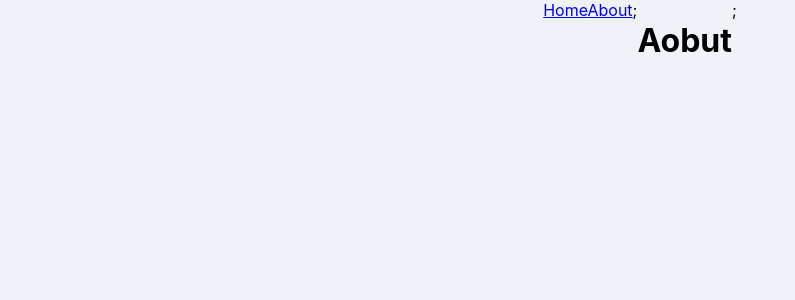
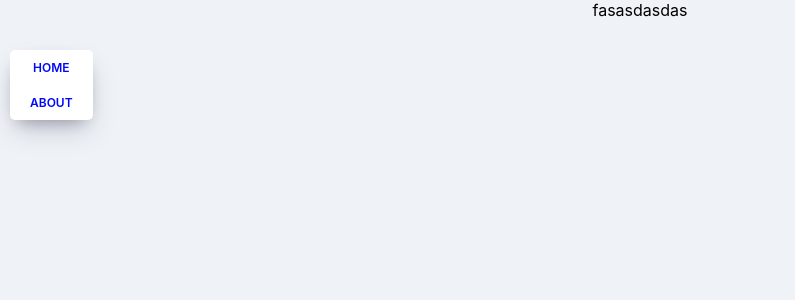
Before and after one commit to jjunnnys/movie-app, a React (Create React App) app: page /#/about in a window 1280 px wide. Shown: the top 300 px of the page, without its empty margins (0-795 px from the left). Built offline with nearby package versions, Linux system fonts and the light colour scheme.

Commit message:
#6.4 Redirecting

```diff
--- a/src/App.js
+++ b/src/App.js
@@ -3,13 +3,15 @@ import { Route } from 'react-router-dom';
 import Home from './routes/Home';
 import About from './routes/About';
 import Navigation from './components/Navigation';
+import Detail from './components/Detail';
 
 const App = () => {
   return (
     <>
       <Navigation />
-      <Route path="/" component={Home} exact />;
-      <Route path="/about" component={About} />;
+      <Route path="/" component={Home} exact />
+      <Route path="/about" component={About} />
+      <Route path="/movie/:id" component={Detail} />
     </>
   );
 };
--- /dev/null
+++ b/src/components/Detail.js
@@ -0,0 +1,13 @@
+import React, { useEffect } from 'react';
+
+const Detail = ({ location, history }) => {
+  useEffect(() => {
+    if (!location.title) {
+      history.push('/');
+    }
+  }, [history, location]);
+
+  return <>{location.title}</>;
+};
+
+export default Detail;
--- a/src/components/Navigation.js
+++ b/src/components/Navigation.js
@@ -1,12 +1,39 @@
 import React from 'react';
 import { Link } from 'react-router-dom';
+import styled from 'styled-components';
+
+const Nav = styled.div`
+  position: fixed;
+  top: 50px;
+  left: 10px;
+  display: flex;
+  flex-direction: column;
+  background-color: white;
+  padding: 10px 20px;
+  box-shadow: 0 13px 27px -5px rgba(50, 50, 93, 0.25),
+    0 8px 16px -8px rgba(0, 0, 0, 0.3), 0 -6px 16px -6px rgba(0, 0, 0, 0.025);
+  border-radius: 5px;
+
+  a {
+    text-decoration: none;
+    color: #0008fc;
+    text-transform: uppercase;
+    font-size: 12px;
+    text-align: center;
+    font-weight: 600;
+
+    &:not(:last-child) {
+      margin-bottom: 20px;
+    }
+  }
+`;
 
 const Navigation = () => {
   return (
-    <div>
+    <Nav>
       <Link to="/">Home</Link>
       <Link to="/about">About</Link>
-    </div>
+    </Nav>
   );
 };
 
--- a/src/routes/About.js
+++ b/src/routes/About.js
@@ -2,8 +2,8 @@ import React from 'react';
 
 const About = () => {
   return (
-    <div>
-      <h1>Aobut</h1>
+    <div className="about__container">
+      <span>fasasdasdas</span>
     </div>
   );
 };
--- a/src/routes/Home.js
+++ b/src/routes/Home.js
@@ -1,6 +1,7 @@
 import React, { useState, useEffect } from 'react';
 import './Home.css';
 import axios from 'axios';
+import { Link } from 'react-router-dom';
 import Movie from '../components/Movie';
 
 const Home = () => {
@@ -37,6 +38,16 @@ const Home = () => {
           <section className="movies">
             {movies.map(
               ({ id, year, title, summary, medium_cover_image, genres }) => (
+                <Link
+                  to={{
+                    pathname: `/movie/${id}`,
+                    year,
+                    title,
+                    summary,
+                    medium_cover_image,
+                    genres,
+                  }}
+                >
                   <Movie
                     key={id}
                     year={year}
@@ -45,6 +56,7 @@ const Home = () => {
                     poster={medium_cover_image}
                     genres={genres}
                   />
+                </Link>
               ),
             )}
           </section>
```
Lines whose indentation alone changed are shown as unchanged.
